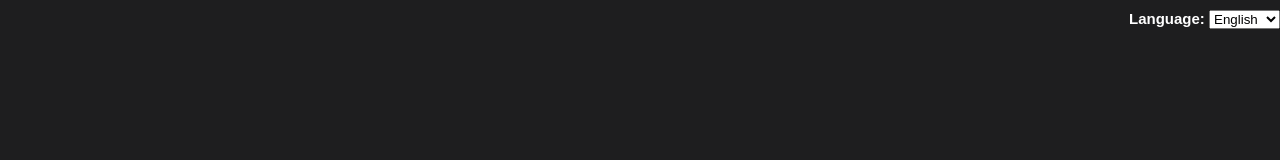
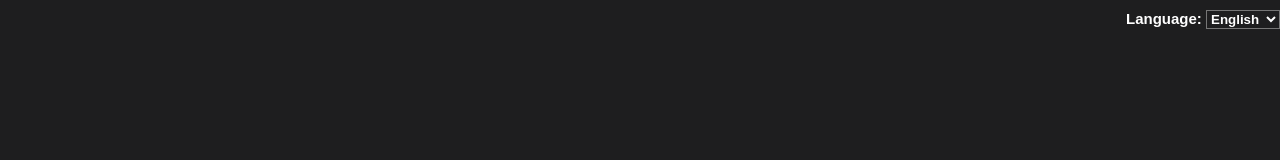
Before and after one commit to esneiderbravo/todomachine, a React (Create React App) app: page / in a window 1280 px wide. Shown: the top 160 px of the page. Built offline with nearby package versions, Linux system fonts and the light colour scheme; a web font is replaced by a local one.

Commit message:
UPDATE COLOR OF BACKGROUND SELECT

```diff
--- a/package.json
+++ b/package.json
@@ -1,7 +1,7 @@
 {
   "name": "todomachine",
   "homepage": "https://esneiderbravo.github.io/todomachine",
-  "version": "3.0.0",
+  "version": "3.0.1",
   "private": true,
   "dependencies": {
     "@testing-library/jest-dom": "^5.16.5",
--- a/public/index.html
+++ b/public/index.html
@@ -9,6 +9,7 @@
             content="Web site created using create-react-app"
     />
     <link rel="manifest" href="%PUBLIC_URL%/manifest.json" />
+    <link rel="shortcut icon" href="%PUBLIC_URL%/images/icon.png" type="image/x-icon">
     <title>ToDo-Machine</title>
 
     <link rel="preconnect" href="https://fonts.googleapis.com">
--- a/src/components/LanguageSelector.js
+++ b/src/components/LanguageSelector.js
@@ -11,7 +11,7 @@ function LanguageSelector() {
     return (
         <div className={"LanguageSelector"}>
             <label htmlFor="">{appLanguage.language}</label>
-            <select onChange={onChangeLanguage} defaultValue={language}>
+            <select className={"LanguageSelector-select"} onChange={onChangeLanguage} defaultValue={language}>
                 <option value="en">{appLanguage.language_1}</option>
                 <option value="es">{appLanguage.language_2}</option>
             </select>
--- a/src/css/LanguageSelector.css
+++ b/src/css/LanguageSelector.css
@@ -10,3 +10,8 @@
     color: white;
     font-size: 15px;
 }
+.LanguageSelector-select {
+    color: white;
+    font-weight: bold;
+    background-color: #1e1e1f;
+}
```
